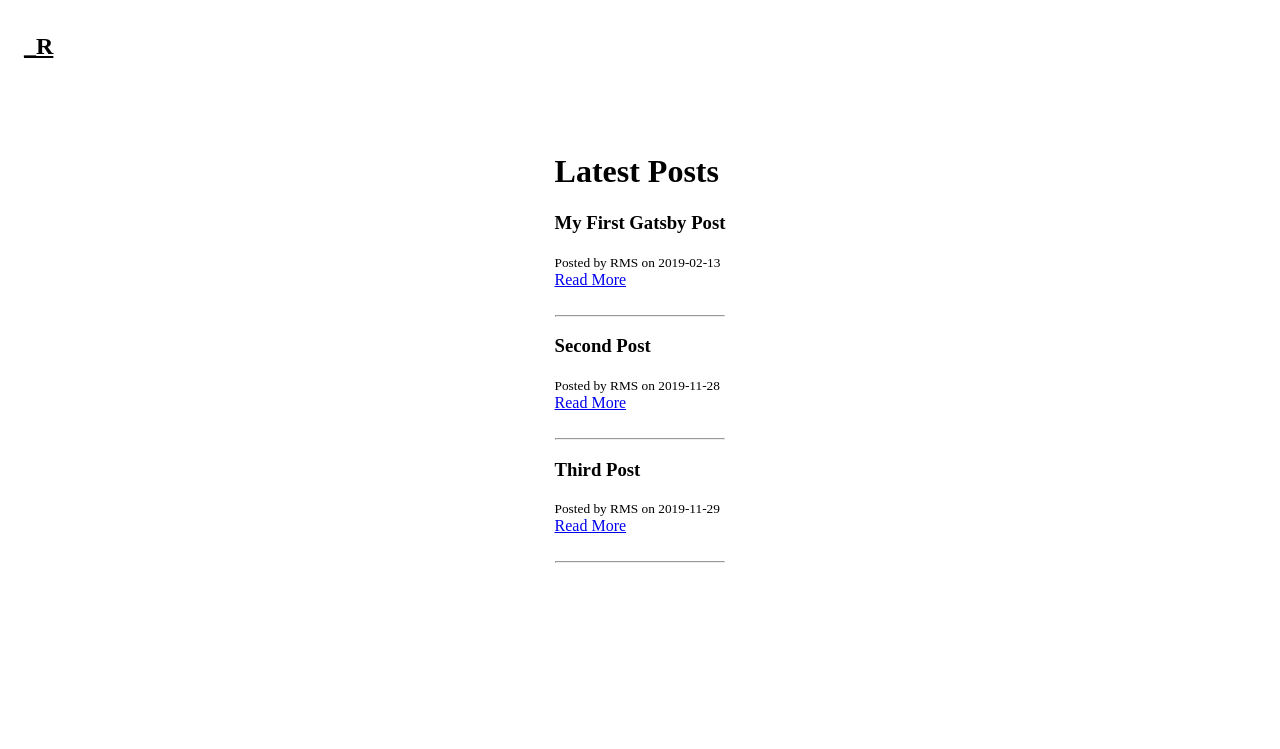
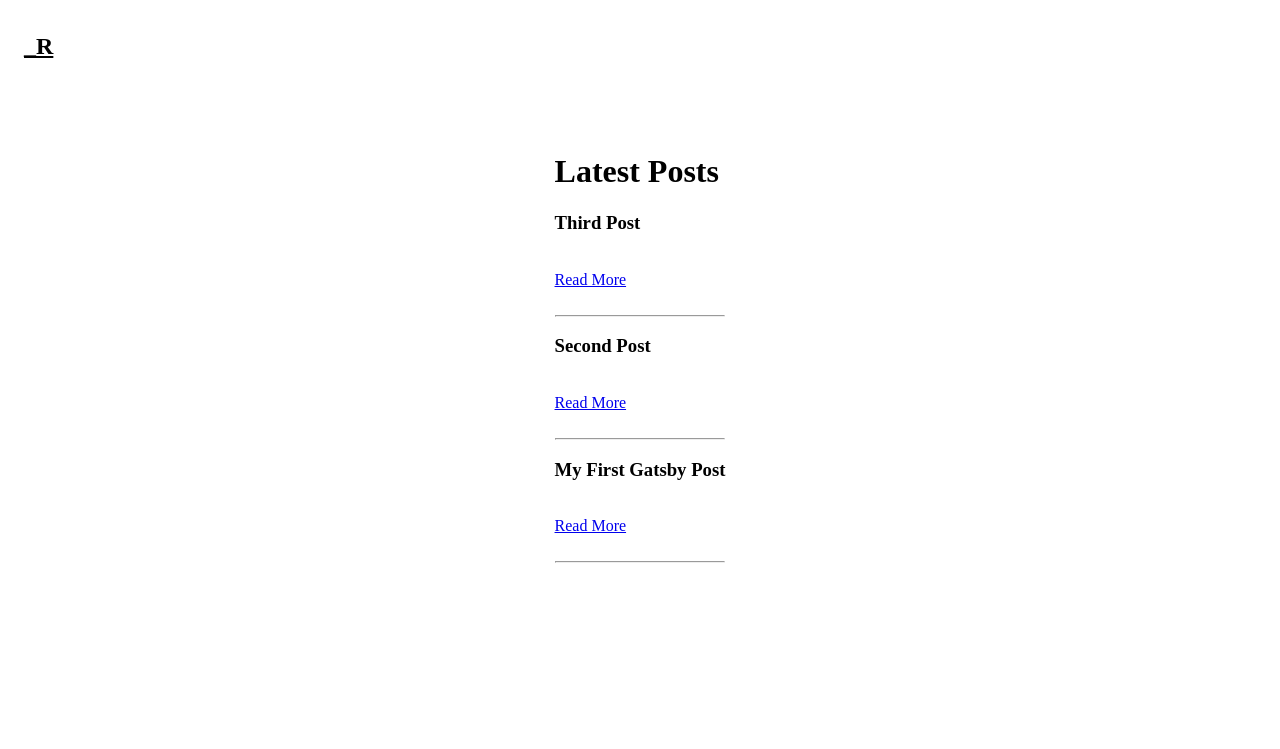
Before and after one commit to remusa/renems.com, a Gatsby site: page /blog in a window 1280 px wide. Shown: the top 749 px of the page. Built offline with nearby package versions, Linux system fonts and the light colour scheme; Gatsby itself is replaced by a stand-in of ours.

Commit message:
Fixed GQL blog post queries

```diff
--- a/gatsby-node.js
+++ b/gatsby-node.js
@@ -8,7 +8,7 @@ exports.createPages = ({ graphql, actions }) => {
 
   return graphql(`
     {
-      allMarkdownRemark(sort: { fields: [frontmatter___date], order: DESC }, limit: 10) {
+      allMarkdownRemark {
         edges {
           node {
             id
--- a/src/pages/blog.js
+++ b/src/pages/blog.js
@@ -5,7 +5,7 @@
 
 export const pageQuery = graphql`
   query BlogIndexQuery {
-    allMarkdownRemark {
+    allMarkdownRemark(sort: { fields: [frontmatter___date], order: DESC }, limit: 1000) {
       edges {
         node {
           id
@@ -49,9 +49,9 @@
       <div key={post.node.id}>
         <h3>{post.node.frontmatter.title}</h3>
 
-        <small>
+        {/* <small>
           Posted by {post.node.frontmatter.author} on {post.node.frontmatter.date}
-        </small>
+        </small> */}
 
         <br />
 
```
